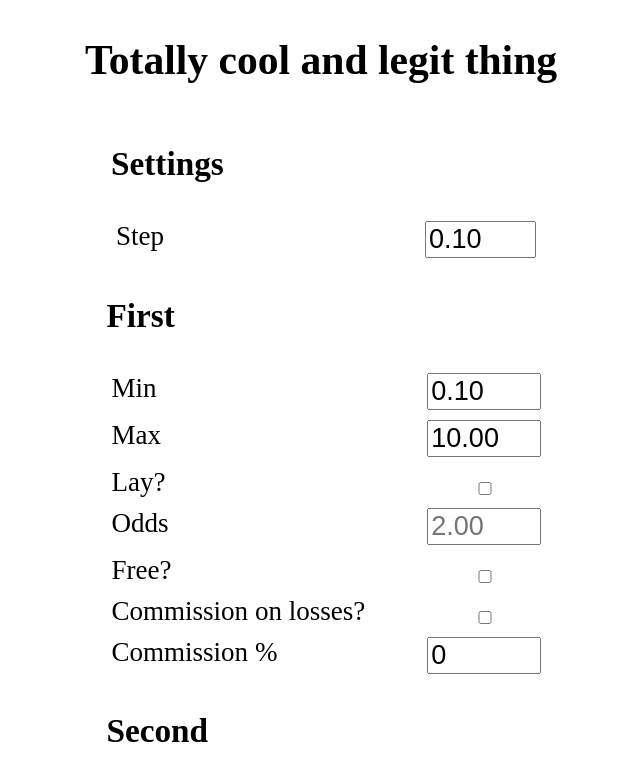
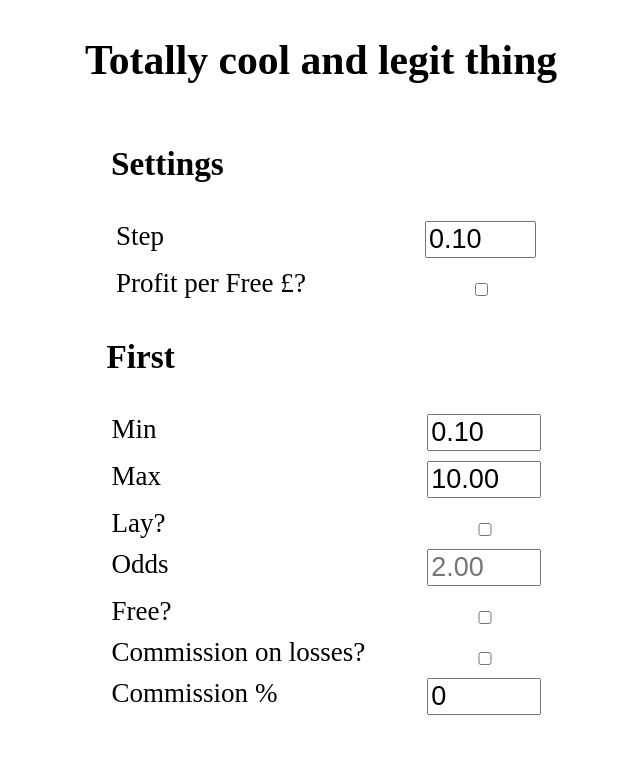
Before and after one commit to steve2116/my-bm_er, a website: page index.html in a window 1280 px wide. Shown: the top 758 px of the page, without its empty margins (319-959 px from the left). Drawn offline with Linux system fonts and the light colour scheme.

Commit message:
Update index.html

```diff
--- a/index.html
+++ b/index.html
@@ -25,6 +25,14 @@
                         value="0.10"
                         step="0.01"
                         min="0.01"
+                    />
+                </section>
+                <section class="input-pair">
+                    <label for="per-p">Profit per Free £?</label>
+                    <input
+                        id="per-p"
+                        name="per-p"
+                        type="checkbox"
                     />
                 </section>
             </section>
```
